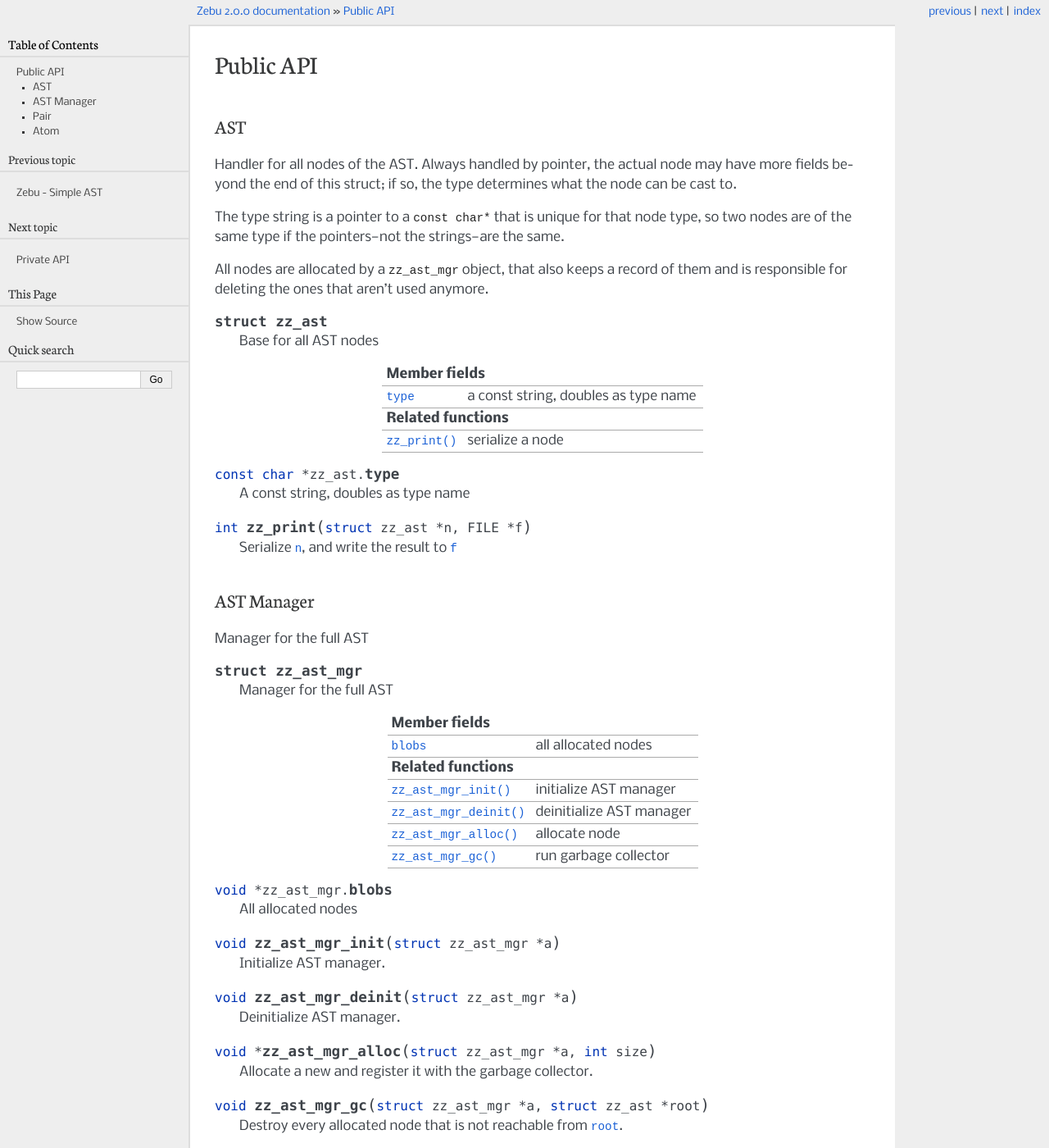
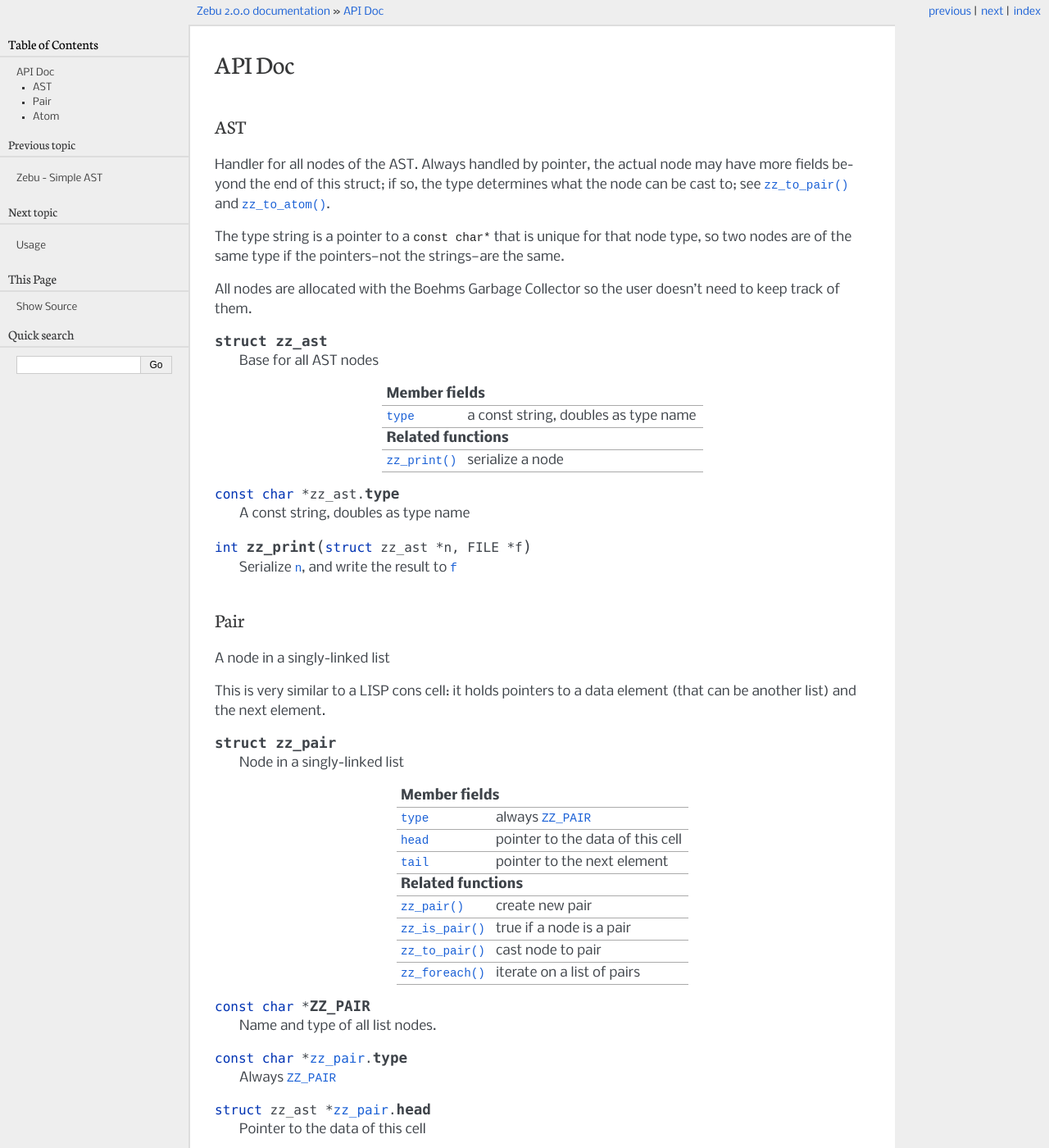
Before and after one commit to quirkyquixote/zebu2, a Sphinx documentation site: the page built from doc/apidoc.rst, in a window 1280 px wide and 1400 px high. Shown: the whole window at 82% size. Built offline with Sphinx 7.4.7, drawn with Linux system fonts in a browser that asks for light colours; some of the changed text lies outside the part shown.

Commit message:
Use Boehms Garbage Collector for AST allocation

```diff
--- a/doc/public.rst
+++ b/doc/apidoc.rst
@@ -1,5 +1,5 @@
-Public API
-==========
+API Doc
+=======
 
 .. default-domain:: c
 
@@ -8,15 +8,14 @@
 
 Handler for all nodes of the AST. Always handled by pointer, the actual node
 may have more fields beyond the end of this struct; if so, the type determines
-what the node can be cast to.
+what the node can be cast to; see :func:`zz_to_pair()` and :func:`zz_to_atom()`.
 
 The type string is a pointer to a :type:`const char*` that is unique for that
 node type, so two nodes are of the same type if the pointers---not the
 strings---are the same.
 
-All nodes are allocated by a :type:`zz_ast_mgr` object, that also keeps a
-record of them and is responsible for deleting the ones that aren't used
-anymore.
+All nodes are allocated with the Boehms Garbage Collector so the user doesn't
+need to keep track of them.
 
 .. type:: struct zz_ast
 
@@ -40,48 +39,6 @@
 
    Serialize :data:`n`, and write the result to :data:`f`
 
-AST Manager
------------
-
-Manager for the full AST
-
-.. type:: struct zz_ast_mgr
-
-   Manager for the full AST
-
-============================== ============================================
-**Member fields**
----------------------------------------------------------------------------
-:member:`~zz_ast_mgr.blobs`    all allocated nodes
------------------------------- --------------------------------------------
-**Related functions**
----------------------------------------------------------------------------
-:func:`zz_ast_mgr_init()`      initialize AST manager
-:func:`zz_ast_mgr_deinit()`    deinitialize AST manager
-:func:`zz_ast_mgr_alloc()`     allocate node
-:func:`zz_ast_mgr_gc()`        run garbage collector
-============================== ============================================
-
-.. member:: void* zz_ast_mgr.blobs
-
-   All allocated nodes
-
-.. function:: void zz_ast_mgr_init(struct zz_ast_mgr* a)
-
-   Initialize AST manager.
-
-.. function:: void zz_ast_mgr_deinit(struct zz_ast_mgr* a)
-
-   Deinitialize AST manager.
-
-.. function:: void* zz_ast_mgr_alloc(struct zz_ast_mgr* a, int size)
-
-   Allocate a new and register it with the garbage collector.
-
-.. function:: void zz_ast_mgr_gc(struct zz_ast_mgr* a, struct zz_ast* root)
-
-   Destroy every allocated node that is not reachable from :data:`root`.
-
 Pair
 ----
 
@@ -98,8 +55,8 @@
 **Member fields**
 ---------------------------------------------------------------------------
 :member:`~zz_pair.type`        always :data:`ZZ_PAIR`
-:member:`~zz_pair.data`        pointer to the data of this cell
-:member:`~zz_pair.next`        pointer to the next element
+:member:`~zz_pair.head`        pointer to the data of this cell
+:member:`~zz_pair.tail`        pointer to the next element
 ------------------------------ --------------------------------------------
 **Related functions**
 ---------------------------------------------------------------------------
@@ -117,16 +74,15 @@
 
    Always :data:`ZZ_PAIR`
 
-.. member:: struct zz_ast* zz_pair.data
+.. member:: struct zz_ast* zz_pair.head
 
    Pointer to the data of this cell
 
-.. member:: struct zz_ast* zz_pair.next
+.. member:: struct zz_ast* zz_pair.tail
 
    Pointer to the next element
 
-.. function:: struct zz_ast* zz_pair(struct zz_ast_mgr* a, \
-              struct zz_ast* data, struct zz_ast* next)
+.. function:: struct zz_ast* zz_pair(struct zz_ast* head, struct zz_ast* tail)
 
    Create new pair
 
@@ -174,10 +130,8 @@
 
    String for the atom
 
-.. function:: struct zz_ast* zz_atom_with_len(struct zz_ast_mgr* a, \
-             const char* type, const char* str, int len)
-              struct zz_ast* zz_atom(struct zz_ast_mgr* a, \
-              const char* type, const char* str)
+.. function:: struct zz_ast* zz_atom_with_len(const char* type, const char* str, int len)
+              struct zz_ast* zz_atom(const char* type, const char* str)
 
    Construct new atom
 
--- a/doc/index.rst
+++ b/doc/index.rst
@@ -13,7 +13,8 @@
 Requirements
 ------------
 
-Just C.
+Zebu is written en plain C, uses the Boehms Garbage Collector, and its tests
+make use of the GNU readline library.
 
 Installation
 ------------
@@ -30,8 +31,7 @@
 .. toctree::
    :maxdepth: 2
 
-   public
-   private
+   apidoc
    usage
 
 
```
Also changed, not shown: doc/private.rst (deleted, +0 -56 lines), 4 other files.
